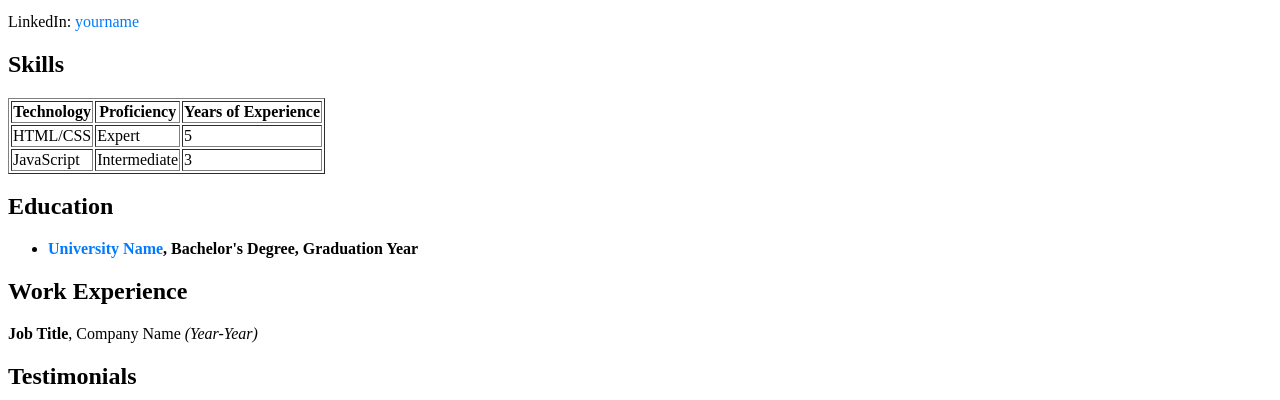
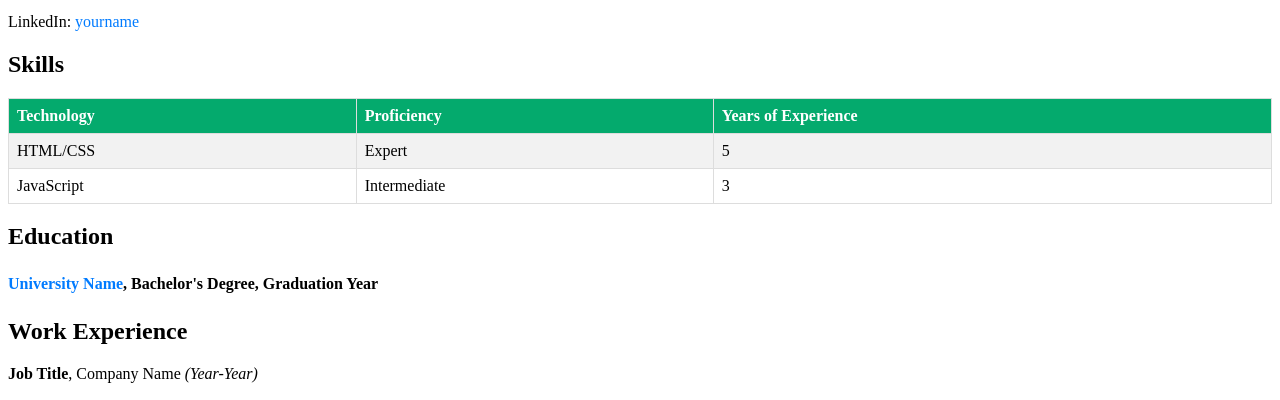
Before and after one commit to kmehner/complex-css, a plain HTML site: page index.html in a window 1280 px wide. Shown: the part 394-794 px from the top of the page. Drawn offline with Linux system fonts and the light colour scheme.

Commit message:
Styling tables

```diff
--- a/index.html
+++ b/index.html
@@ -66,6 +66,42 @@
     }
     a:visited {
       color: purple; /* Visited links */
+    }
+
+    /* Styling Tables */
+    table {
+      border-collapse: collapse;
+      width: 100%;
+    }
+    th,
+    td {
+      border: 1px solid #ddd;
+      padding: 8px;
+      text-align: left;
+    }
+    th {
+      background-color: #04aa6d;
+      color: white;
+    }
+    tr:nth-child(even) {
+      background-color: #f2f2f2;
+    }
+    tr:hover {
+      background-color: #ddd;
+    }
+
+    /* List Styling */
+    ul {
+      list-style-type: none;
+      padding: 0;
+    }
+
+    li {
+      padding: 5px 0;
+    }
+
+    ul li:first-child {
+      font-weight: bold;
     }
   </style>
 
```
Also changed, not shown: css.txt.
